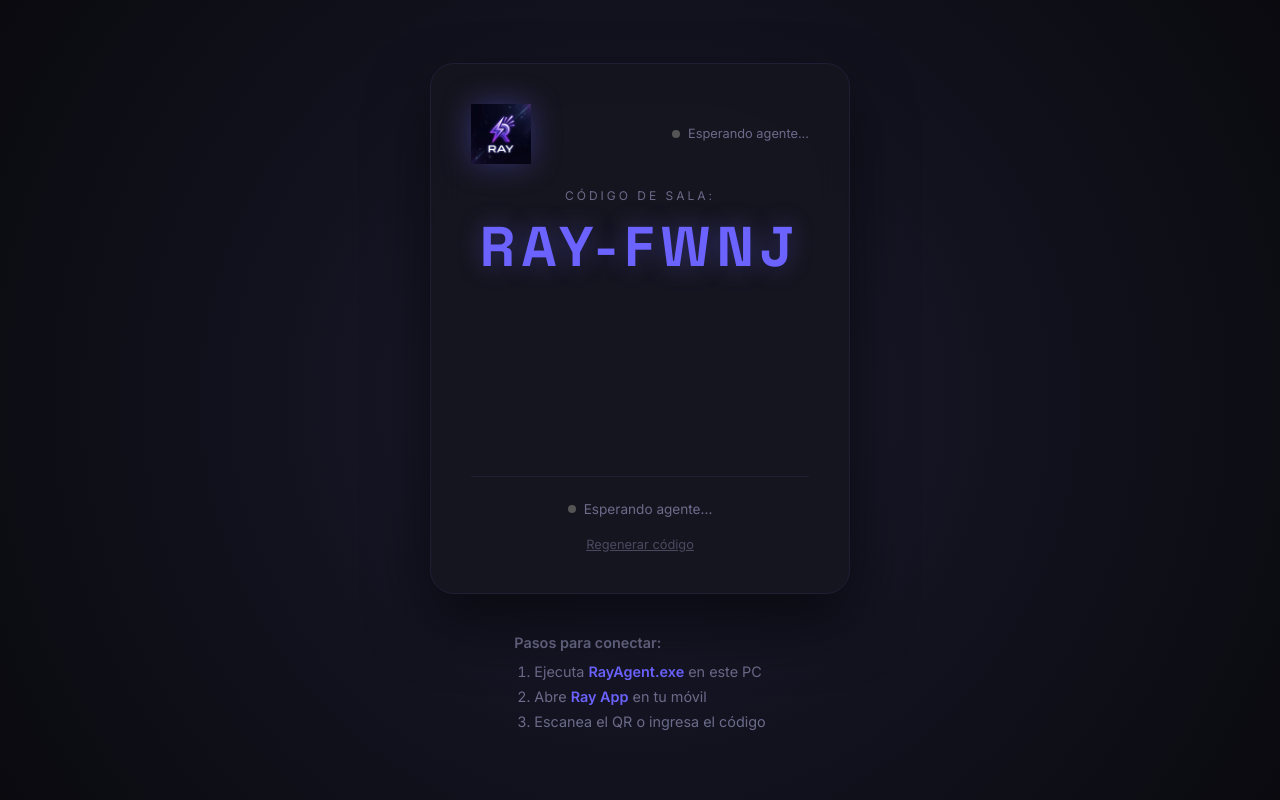
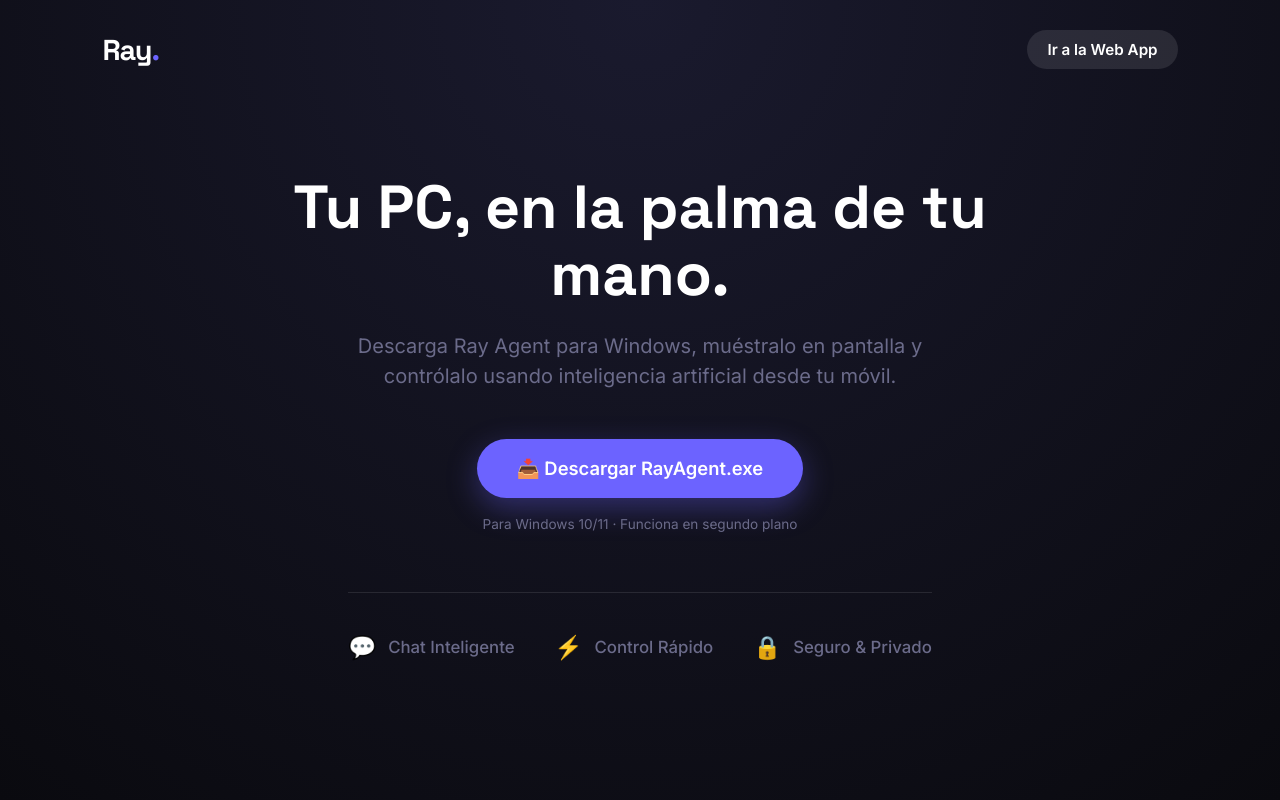
Before and after one commit to banna-nuel/ray-app, an Astro site in the folder ray-app-web/: page / in a window 1280 px wide. Built offline with nearby package versions, Linux system fonts and the light colour scheme; Astro itself is replaced by a stand-in of ours; no server answers; a script that the page names is missing.

Commit message:
feat: fixes y landing page exe

```diff
--- a/ray-app-web/src/pages/index.astro
+++ b/ray-app-web/src/pages/index.astro
@@ -2,218 +2,143 @@
 import Layout from '../layouts/Layout.astro';
 ---
 
-<Layout title="Conectar PC">
-  <div class="pc-container">
-    <div class="card pc-card">
-      <header class="card-header">
-        <img src="/logo-ray.png" alt="Ray App Logo" class="app-logo" />
-        <div class="live-indicator">
-          <div id="status-dot" class="status-dot"></div>
-          <span id="status-text">Esperando agente...</span>
+<Layout title="Ray App - Control remoto con IA">
+  <div class="landing-container">
+    <header class="landing-header">
+      <div class="logo">Ray<span class="dot">.</span></div>
+      <a href="/app" class="btn-login">Ir a la Web App</a>
+    </header>
+
+    <main class="hero">
+      <h1 class="title">Tu PC, en la palma de tu mano.</h1>
+      <p class="subtitle">Descarga Ray Agent para Windows, muéstralo en pantalla y contrólalo usando inteligencia artificial desde tu móvil.</p>
+
+      <div class="cta-group">
+        <a href="/RayAgent.exe" download class="btn-primary btn-large">📥 Descargar RayAgent.exe</a>
+        <p class="hint">Para Windows 10/11 · Funciona en segundo plano</p>
+      </div>
+
+      <div class="features-preview">
+        <div class="feature-item">
+          <span class="icon">💬</span>
+          <span>Chat Inteligente</span>
         </div>
-      </header>
-
-      <div class="code-section">
-        <p class="label">CÓDIGO DE SALA:</p>
-        <div id="room-code-display" class="room-code">------</div>
+        <div class="feature-item">
+          <span class="icon">⚡</span>
+          <span>Control Rápido</span>
+        </div>
+        <div class="feature-item">
+          <span class="icon">🔒</span>
+          <span>Seguro & Privado</span>
+        </div>
       </div>
-      <!-- QR CODE -->
-      <canvas id="qrcode" style="margin: 20px auto; display: block; border-radius: 12px;"></canvas>
-      <script src="https://cdn.jsdelivr.net/npm/qrcode@1.5.3/build/qrcode.min.js" is:inline></script>
-      <script is:inline>
-        function generateQR() {
-          // Obtener código de la URL o localStorage
-          const urlParams = new URLSearchParams(window.location.search);
-          const code = urlParams.get('code')
-            || localStorage.getItem('room_code')
-            || 'RAY-XXXX';
-
-          localStorage.setItem('room_code', code);
-
-          const url = 'https://ray-app-wine.vercel.app/app?code=' + code;
-
-          QRCode.toCanvas(
-            document.getElementById('qrcode'),
-            url,
-            {
-              width: 200,
-              margin: 2,
-              color: { dark: '#6c63ff', light: '#ffffff' }
-            },
-            function(error) {
-              if (error) console.error('QR error:', error);
-            }
-          );
-        }
-
-        // Esperar a que qrcode.js cargue
-        window.addEventListener('load', generateQR);
-      </script>
-
-      <footer class="card-footer">
-        <div class="agent-row">
-          <span class="status-dot" id="agent-dot"></span>
-          <span id="agent-status">Esperando agente...</span>
-        </div>
-        <button id="btn-regenerate" class="btn-ghost">Regenerar código</button>
-      </footer>
-    </div>
-
-    <div class="instructions">
-      <p><strong>Pasos para conectar:</strong></p>
-      <ol>
-        <li>Ejecuta <b>RayAgent.exe</b> en este PC</li>
-        <li>Abre <b>Ray App</b> en tu móvil</li>
-        <li>Escanea el QR o ingresa el código</li>
-      </ol>
-    </div>
+    </main>
   </div>
 </Layout>
 
-
-
 <style>
-  .pc-container {
-    height: 100vh;
+  .landing-container {
+    min-height: 100vh;
     display: flex;
     flex-direction: column;
-    align-items: center;
-    justify-content: center;
-    padding: 20px;
-    background: radial-gradient(circle at center, #1a1a2e 0%, #0a0a0f 100%);
-  }
-  .pc-card {
-    width: 100%; max-width: 420px; padding: 40px; text-align: center;
-    background: rgba(22,22,31,0.85); backdrop-filter: blur(16px);
-    box-shadow: 0 30px 60px rgba(0,0,0,0.5); border-radius: 24px;
-  }
-  .card-header {
-    display: flex; justify-content: space-between; align-items: center; margin-bottom: 24px;
-  }
-  .app-logo { height: 60px; width: auto; filter: drop-shadow(0 0 15px var(--accent-glow)); }
-  .live-indicator { display: flex; align-items: center; gap: 8px; font-size: 0.8rem; color: var(--text-muted); }
-  .label {
-    font-size: 0.75rem; color: var(--text-muted); text-transform: uppercase;
-    letter-spacing: 3px; margin-bottom: 8px;
-  }
-  .room-code {
-    font-size: 3.5rem; font-family: 'Space Grotesk', sans-serif; font-weight: 700;
-    color: var(--accent); letter-spacing: 6px; margin: 8px 0;
-    text-shadow: 0 0 25px var(--accent-glow);
-  }
-  .qr-section { margin: 28px 0 0; }
-  .qr-section canvas {
-    border-radius: 16px; padding: 14px; background: #fff;
-    box-shadow: 0 8px 32px rgba(108,99,255,0.15);
-  }
-  .qr-hint { font-size: 0.8rem; color: var(--text-muted); margin-top: 12px; }
-  .card-footer {
-    border-top: 1px solid var(--border); padding-top: 24px; margin-top: 24px;
-  }
-  .agent-row {
-    display: flex; align-items: center; justify-content: center; gap: 8px;
-    font-size: 0.85rem; color: var(--text-muted); margin-bottom: 16px;
-  }
-  .btn-ghost {
-    background: none; border: none; color: var(--text-muted);
-    font-size: 0.8rem; text-decoration: underline; cursor: pointer; opacity: 0.6;
-  }
-  .btn-ghost:hover { opacity: 1; color: var(--accent); }
-  .instructions {
-    margin-top: 40px; color: var(--text-muted); font-size: 0.9rem;
-    text-align: left; max-width: 420px;
-  }
-  .instructions ol { padding-left: 20px; margin-top: 12px; }
-  .instructions li { margin-bottom: 8px; }
-  .instructions b { color: var(--accent); }
-</style>
-
-<script>
-  import { supabase } from '../components/supabase.js';
-
-  let roomCode = '';
-
-  function generateCode() {
-    const chars = 'ABCDEFGHJKLMNPQRSTUVWXYZ23456789';
-    let result = 'RAY-';
-    for (let i = 0; i < 4; i++) result += chars.charAt(Math.floor(Math.random() * chars.length));
-    return result;
+    background: radial-gradient(circle at top center, #1a1a2e 0%, #0a0a0f 100%);
+    padding: 0 8%;
   }
 
-  function generateQR(code: string) {
-    const canvas = document.getElementById('qrcode') as HTMLCanvasElement;
-    if (!canvas || !code || code === '------') return;
-    const url = `https://ray-app-wine.vercel.app/app?code=${code}`;
-    (window as any).QRCode.toCanvas(canvas, url, {
-      width: 200, margin: 2,
-      color: { dark: '#6c63ff', light: '#ffffff' }
-    });
+  .landing-header {
+    display: flex;
+    justify-content: space-between;
+    align-items: center;
+    padding: 30px 0;
   }
 
-  async function initPC() {
-    const params = new URLSearchParams(window.location.search);
-    const urlCode = params.get('code');
+  .logo { font-size: 1.8rem; font-weight: 800; color: #fff; letter-spacing: -1px; }
+  .dot { color: var(--accent); }
 
-    if (urlCode && urlCode.startsWith('RAY-')) {
-      roomCode = urlCode.toUpperCase();
-      localStorage.setItem('room_code', roomCode);
-      window.history.replaceState({}, document.title, '/');
-    } else {
-      roomCode = localStorage.getItem('room_code') || '';
-    }
+  .btn-login {
+    color: #fff;
+    text-decoration: none;
+    font-weight: 600;
+    font-size: 0.95rem;
+    padding: 10px 20px;
+    background: rgba(255,255,255,0.1);
+    border-radius: 20px;
+    transition: 0.2s ease;
+  }
+  .btn-login:hover { background: var(--accent); color: #fff; }
 
-    if (!roomCode) {
-      roomCode = generateCode();
-      localStorage.setItem('room_code', roomCode);
-    }
-
-    document.getElementById('room-code-display')!.textContent = roomCode;
-    generateQR(roomCode);
-    syncRoom();
-    setInterval(syncRoom, 15000);
-    setupRealtime();
+  .hero {
+    flex: 1;
+    display: flex;
+    flex-direction: column;
+    justify-content: center;
+    align-items: center;
+    text-align: center;
+    max-width: 800px;
+    margin: 0 auto;
+    padding-bottom: 8vh;
   }
 
-  async function syncRoom() {
-    if (!roomCode) return;
-    try {
-      const { data, error } = await supabase.from('rooms').upsert({
-        room_code: roomCode, pc_name: 'PC Web', last_seen: new Date().toISOString()
-      }, { on_conflict: 'room_code' }).select().single();
-      if (!error && data) updateUI(data);
-    } catch (e) { console.error('Heartbeat:', e); }
+  .title {
+    font-size: 3.8rem;
+    line-height: 1.1;
+    margin-bottom: 24px;
+    color: #fff;
+    font-weight: 800;
   }
 
-  function setupRealtime() {
-    supabase.channel(`room-pc-${roomCode}`)
-      .on('postgres_changes', {
-        event: 'UPDATE', schema: 'public', table: 'rooms',
-        filter: `room_code=eq.${roomCode}`
-      }, (payload: any) => updateUI(payload.new))
-      .subscribe();
+  .subtitle {
+    font-size: 1.25rem;
+    color: var(--text-muted);
+    margin-bottom: 48px;
+    line-height: 1.5;
+    max-width: 600px;
   }
 
-  function updateUI(room: any) {
-    const lastSeen = new Date(room.last_seen).getTime();
-    const isOnline = room.is_online && (Date.now() - lastSeen < 65000);
+  .cta-group { margin-bottom: 60px; }
 
-    const dot = document.getElementById('status-dot');
-    const text = document.getElementById('status-text');
-    const aDot = document.getElementById('agent-dot');
-    const aStatus = document.getElementById('agent-status');
+  .btn-large {
+    padding: 18px 40px;
+    font-size: 1.15rem;
+    font-weight: 600;
+    border-radius: 30px;
+    text-decoration: none;
+    display: inline-block;
+    background: var(--accent);
+    color: #fff;
+    box-shadow: 0 10px 30px var(--accent-glow);
+    transition: transform 0.2s;
+  }
+  .btn-large:hover { transform: translateY(-3px); box-shadow: 0 15px 40px var(--accent-glow); }
 
-    if (dot) dot.className = `status-dot ${isOnline ? 'online' : ''}`;
-    if (text) text.textContent = isOnline ? 'En línea' : 'Esperando agente...';
-    if (aDot) aDot.className = `status-dot ${isOnline ? 'online' : ''}`;
-    if (aStatus) aStatus.textContent = isOnline ? '⚡ Agente conectado' : 'Esperando agente...';
+  .hint {
+    margin-top: 18px;
+    font-size: 0.85rem;
+    color: var(--text-muted);
   }
 
-  document.getElementById('btn-regenerate')?.addEventListener('click', () => {
-    if (confirm('¿Generar un nuevo código?')) {
-      localStorage.removeItem('room_code');
-      window.location.reload();
-    }
-  });
+  .features-preview {
+    display: flex;
+    gap: 40px;
+    justify-content: center;
+    flex-wrap: wrap;
+    padding-top: 40px;
+    border-top: 1px solid rgba(255,255,255,0.1);
+  }
 
-  initPC();
-</script>
+  .feature-item {
+    display: flex;
+    align-items: center;
+    gap: 12px;
+    color: var(--text-muted);
+    font-size: 1.05rem;
+    font-weight: 500;
+  }
+  .feature-item .icon { font-size: 1.4rem; }
+
+  @media (max-width: 768px) {
+    .title { font-size: 2.8rem; }
+    .subtitle { font-size: 1.1rem; }
+    .features-preview { gap: 20px; flex-direction: column; align-items: center; }
+  }
+</style>
```
Also changed, not shown: ray-app-web/src/pages/app/chat.astro (+7 -7 lines), ray-app-web/src/pages/app/dashboard.astro (+12 -3 lines), ray-app-web/src/pages/pc.astro (added, +218 -0 lines), 5 other files.
